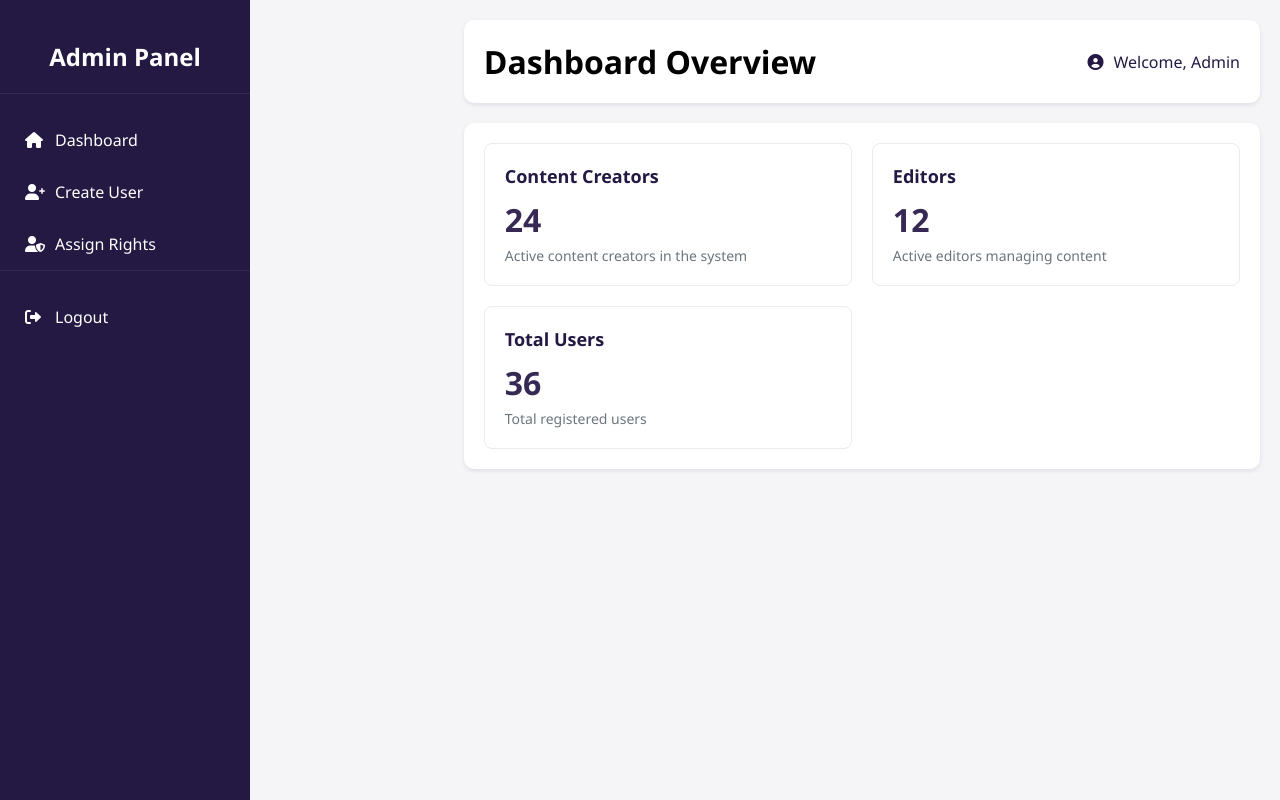
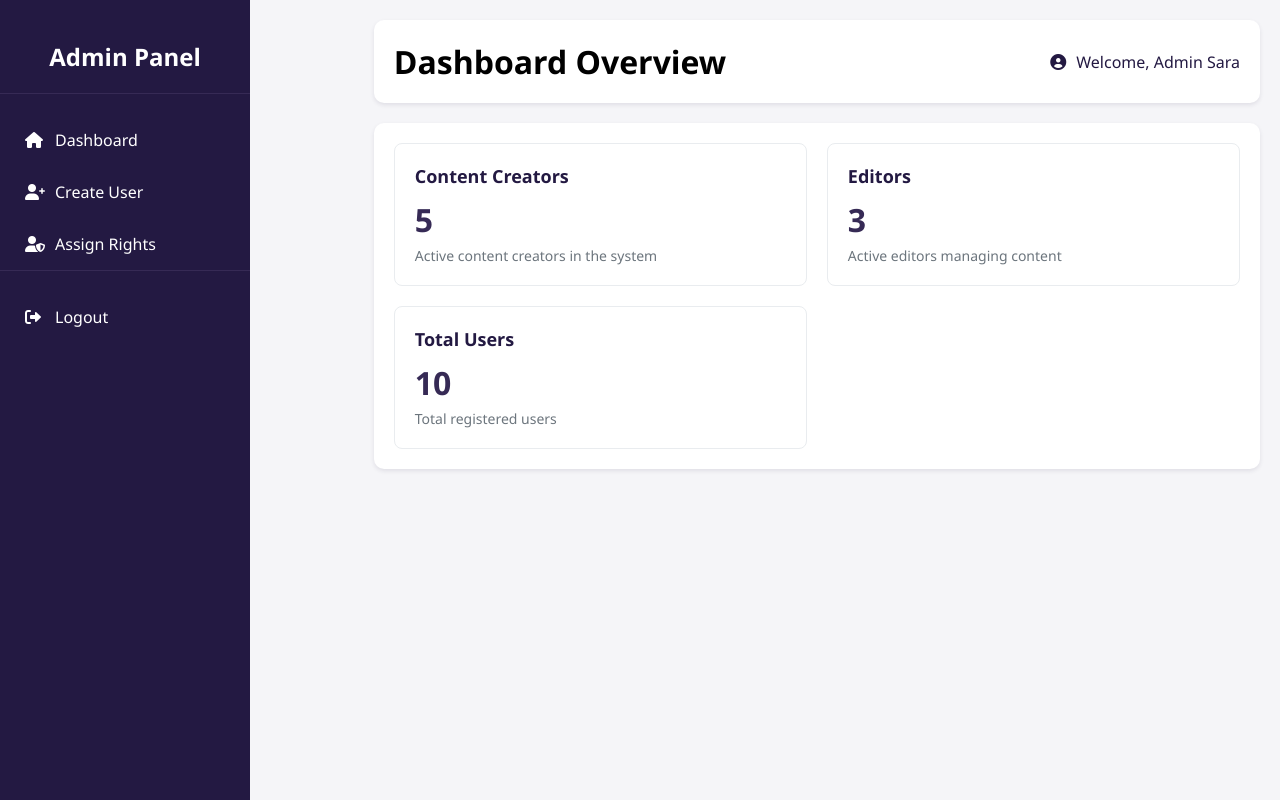
Before and after one commit to SaraZebardast/ContentManagementWebApplication, a PHP site: page /adminDashboard.php in a window 1280 px wide. Run offline with PHP 8.4, Linux system fonts and the light colour scheme; data comes from the database, SQL or seed files in the repository.

Commit message:
made the admin dahsboard numebr dynamic a.k.a update V1

```diff
--- a/project/adminDashboard.php
+++ b/project/adminDashboard.php
@@ -1,5 +1,29 @@
 <?php
-include_once "db.php";
+
+//TODO implement session
+
+// Imports
+require "db.php";
+
+// Variables
+$userType = ["admin","content_creator", "editor"];
+global $db;
+$adminName = "Sara"; //TODO this name should be dynamic
+
+// Access all users
+$rs = $db->query("select * from users") ;
+$users = $rs->fetchAll() ;
+
+// Total use count
+$totalUsersNo = $rs->rowCount();
+
+// Total content_creator count
+$creatorQuery = $db->query("SELECT * FROM users WHERE type = 'content_creator'");
+$contentCreatorsNo = $creatorQuery->rowCount();
+
+// Total editor count
+$editorQuery = $db->query("SELECT * FROM users WHERE type = 'editor'");
+$editorsNo = $editorQuery->rowCount();
 
 ?>
 
@@ -67,7 +91,7 @@ include_once "db.php";
 
         .main-content {
             flex: 1;
-            margin-left: 250px;
+            margin-left: 160px;
             padding: 20px;
         }
 
@@ -171,24 +195,24 @@ include_once "db.php";
             <h1>Dashboard Overview</h1>
             <div class="user-info">
                 <i class="fas fa-user-circle"></i>
-                <span>Welcome, Admin</span>
+                <span>Welcome, Admin <?= $adminName ?></span>
             </div>
         </div>
 
         <div class="stats-container">
             <div class="stat-card">
                 <h3>Content Creators</h3>
-                <div class="number">24</div>
+                <div class="number"><?= $contentCreatorsNo ?></div>
                 <div class="description">Active content creators in the system</div>
             </div>
             <div class="stat-card">
                 <h3>Editors</h3>
-                <div class="number">12</div>
+                <div class="number"><?= $editorsNo ?></div>
                 <div class="description">Active editors managing content</div>
             </div>
             <div class="stat-card">
                 <h3>Total Users</h3>
-                <div class="number">36</div>
+                <div class="number"><?= $totalUsersNo ?></div>
                 <div class="description">Total registered users</div>
             </div>
         </div>
```
